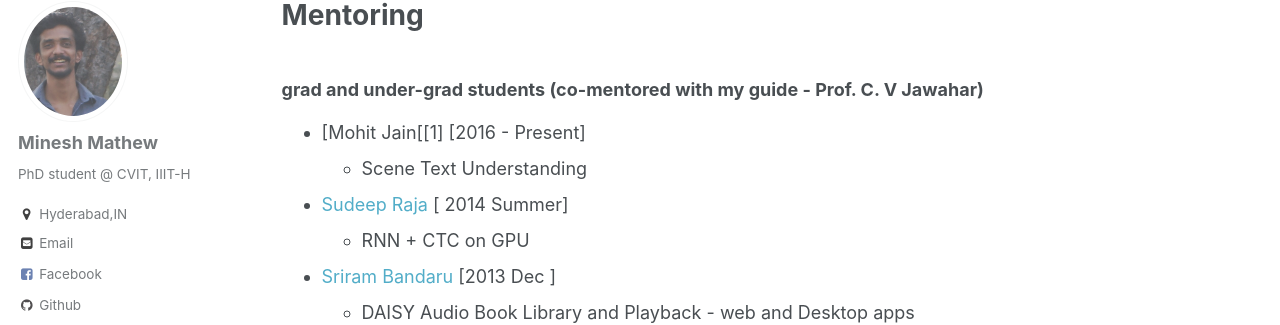
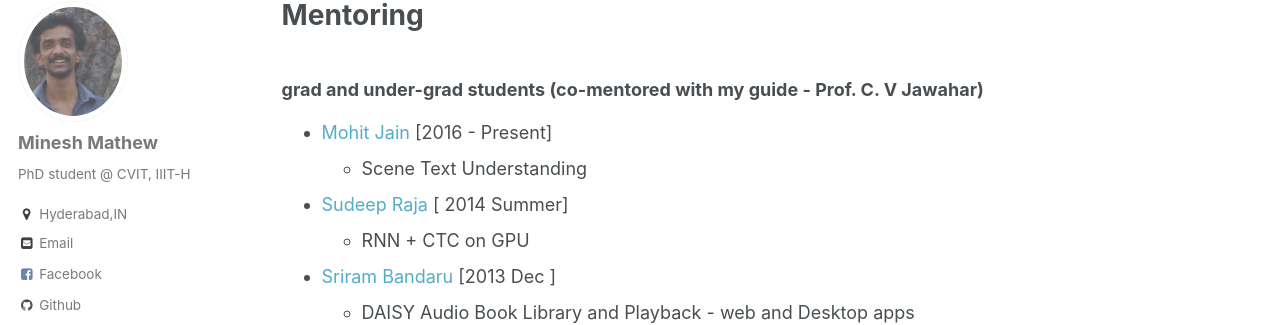
Before and after one commit to mineshmathew/mineshmathew.github.io, a Jekyll site: the page built from _pages/Teaching.markdown, in a window 1280 px wide. Shown: the part 117-442 px from the top of the page. Built offline with Jekyll 4.4.1, drawn with Linux system fonts in a browser that asks for light colours.

Commit message:
builtagain

```diff
--- a/_pages/Teaching.markdown
+++ b/_pages/Teaching.markdown
@@ -8,7 +8,7 @@
 
 ---
 ### grad and under-grad students (co-mentored with my guide - Prof. C. V Jawahar) ###
-- [Mohit Jain[[1] [2016 - Present]
+- [Mohit Jain][1] [2016 - Present]
 	- Scene Text Understanding
 - [Sudeep Raja][2] [ 2014 Summer]
 	- RNN + CTC on GPU
```
Also changed, not shown: 2 other files.
